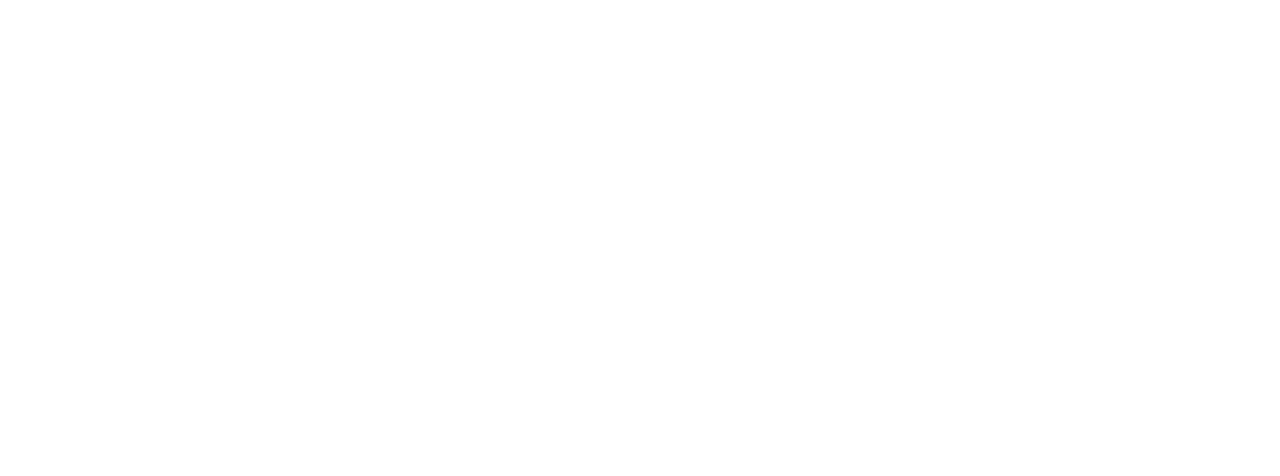
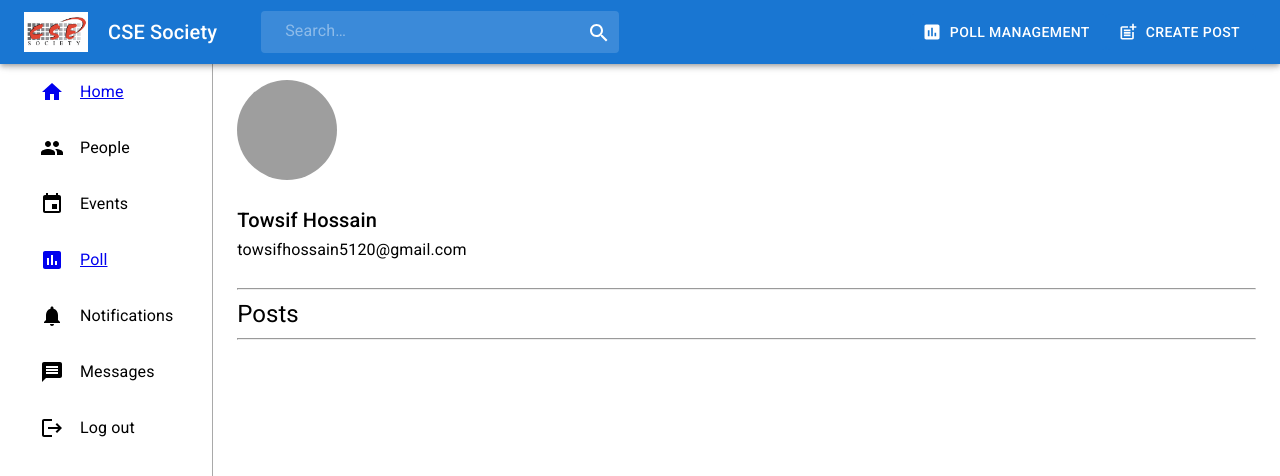
Before and after one commit to towsif45/cse-society-client, a React (Create React App) app: page /profile in a window 1280 px wide. Before the commit this address had no page. Shown: the top 476 px of the page. Built offline with nearby package versions, Linux system fonts and the light colour scheme; grey boxes are pictures that could not be loaded.

Commit message:
initial commit

```diff
--- a/src/App.jsx
+++ b/src/App.jsx
@@ -2,6 +2,7 @@
 import AppBody from "./components/AppBody/AppBody";
 import Feed from "./components/Feed/Feed";
 import NavBar from "./components/NavBar/NavBar";
+import ProfilePage from "./components/Profile/ProfilePage";
 import SearchResult from "./components/SearchResult/SearchResult";
 import SignIn from "./components/SignIn/SignInPage";
 import CreatePollPage from "./components/Voting/Admin/CreatePollPage";
@@ -19,6 +20,7 @@
         <Route exact path="/create-poll" element={<><NavBar /> <AppBody component={<CreatePollPage />} /></>} />
         <Route exact path="/manage-poll" element={<><NavBar /> <AppBody component={<ManagePollPage />} /></>} />
         <Route exact path="/search-result" element={<> <NavBar /> <AppBody component={<SearchResult />} /></>} />
+        <Route exact path="/profile" element={<> <NavBar /> <AppBody component={<ProfilePage />} /></>} />
       </Routes>
 
     </>
--- a/src/components/CardSimplePost/CardSimplePost.jsx
+++ b/src/components/CardSimplePost/CardSimplePost.jsx
@@ -1,4 +1,4 @@
-import { CommentOutlined, MoreVert, PostAddRounded, Share, ThumbDown, ThumbDownOutlined, ThumbUp, ThumbUpOutlined } from "@mui/icons-material";
+import { CommentOutlined, MoreVert, PostAddRounded, ThumbDown, ThumbDownOutlined, ThumbUp, ThumbUpOutlined } from "@mui/icons-material";
 import { Avatar, Box, Button, Card, CardActions, CardContent, CardHeader, Collapse, IconButton, styled, TextField, Typography } from "@mui/material";
 import { useState } from "react";
 
@@ -105,9 +105,6 @@
                 </ExpandMore>
 
                 <Box sx={{ flexGrow: 1 }} />
-                <ResponsiveButton size="small" startIcon={<Share />}>Share</ResponsiveButton>
-                <ResponsiveIconButton><Share /></ResponsiveIconButton>
-                <Box sx={{ flexGrow: 1 }} />
             </CardActions>
             <Collapse in={expanded} timeout="auto" unmountOnExit>
                 <CardContent>
--- a/src/components/NavBar/NavBar.jsx
+++ b/src/components/NavBar/NavBar.jsx
@@ -55,7 +55,7 @@
 
     const handleSearchButton = () => {
         if(searchText !== ""){
-            navigate('/search-result');
+            navigate('/profile');
         }
     }
 
--- /dev/null
+++ b/src/components/Profile/ProfilePage.jsx
@@ -0,0 +1,32 @@
+import { Avatar, Box, Container, styled, Typography } from "@mui/material";
+
+const ProfileContainer = styled(Container)(({theme}) => ({
+    paddingTop: theme.spacing(10),
+    height: '100%',
+    overflow: 'auto',
+}));
+
+const ProfilePage = (props) => {
+    const {name, email, posts} = props;
+    return (
+        <ProfileContainer>
+            <Box>
+                <Avatar alt={name} src="/broken-image.jpg" sx={{ width: 100, height: 100 }} />
+            </Box>
+            <Box sx={{paddingTop: 3, paddingBottom: 3}}>
+                <Typography variant="h6">Towsif Hossain</Typography>
+                <Typography variant="subtitle1">towsifhossain5120@gmail.com</Typography>
+            </Box>
+            <hr />
+            <Typography sx={{paddingTop: 1, paddingBottom: 1}} variant="h5">Posts</Typography>
+            <hr />
+            <Box>
+                {
+                    // map objects from 'posts' array here
+                }
+            </Box>
+        </ProfileContainer>
+    );
+};
+
+export default ProfilePage;
```
